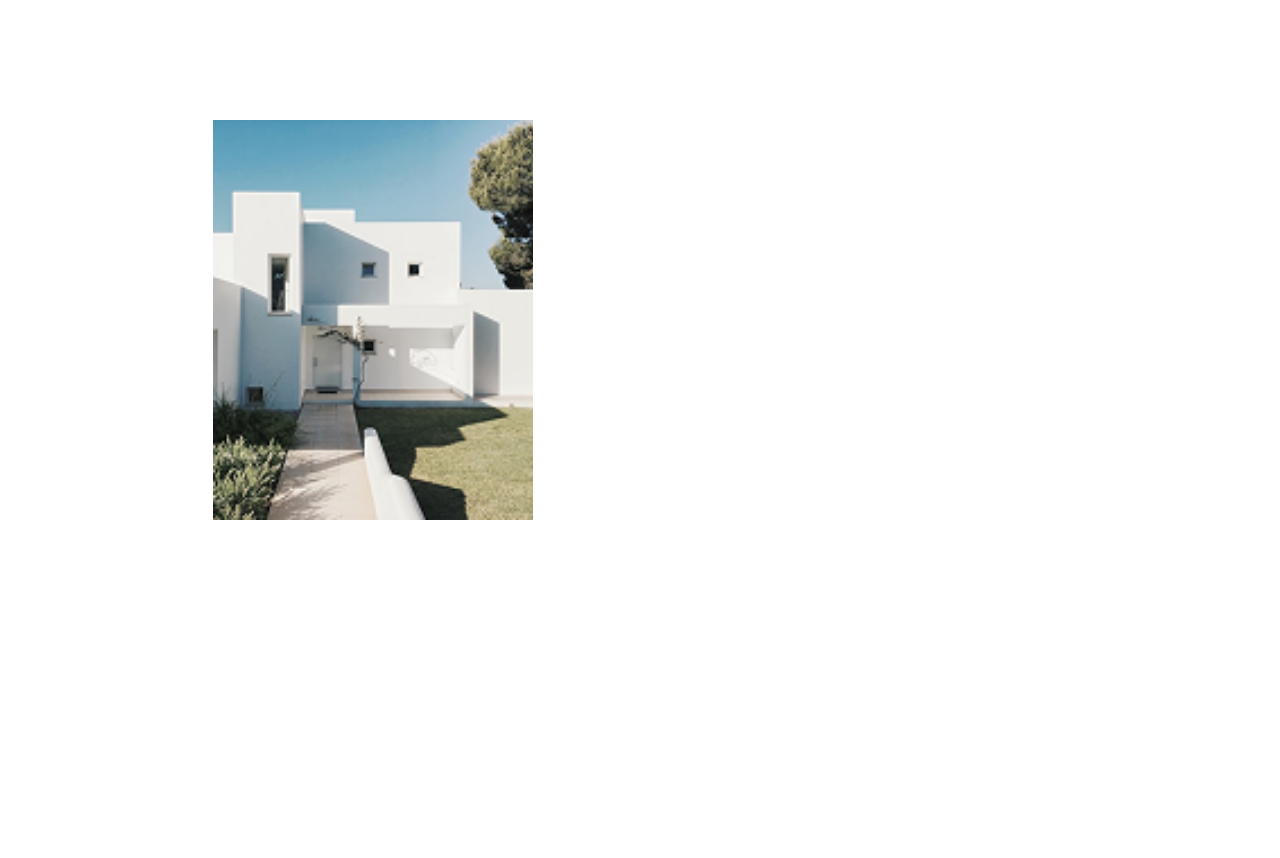
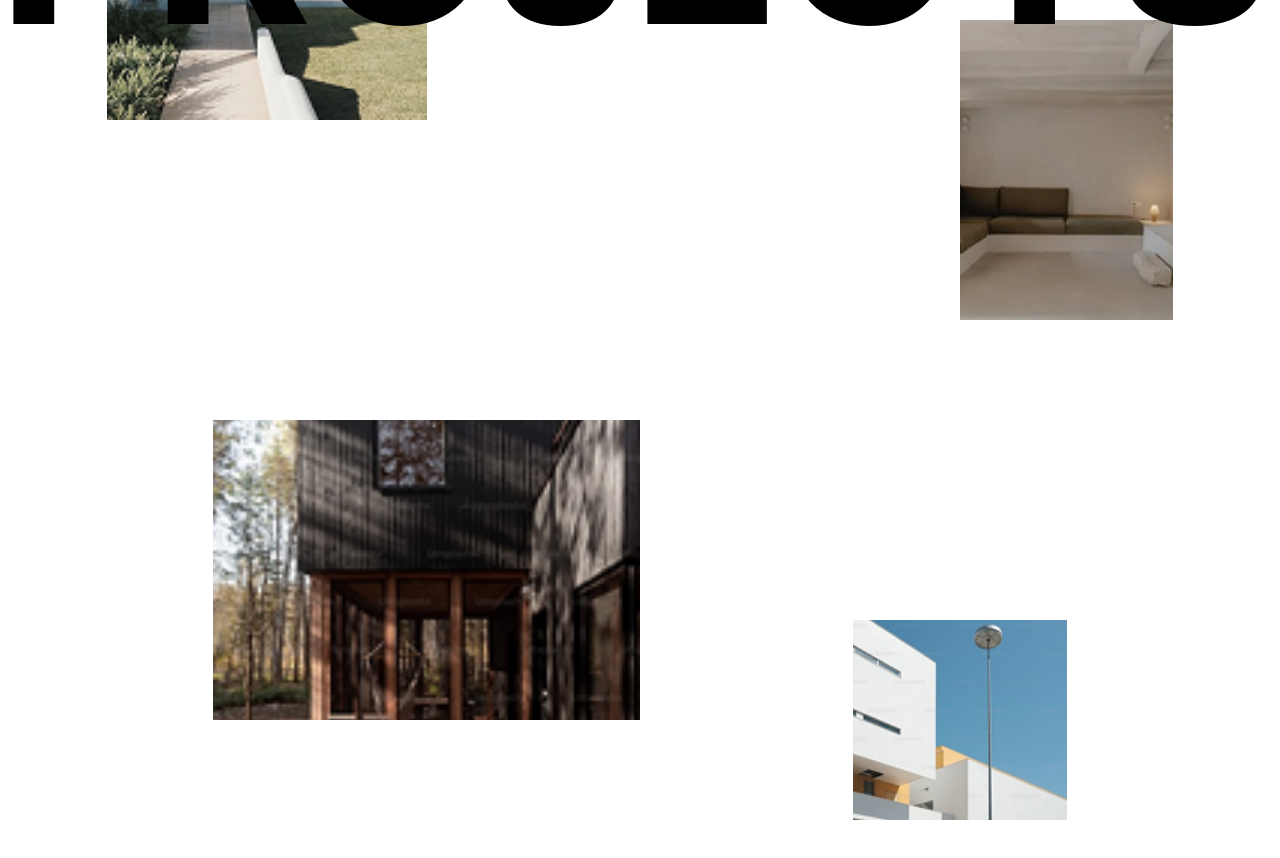
Before and after one commit to ccadran/tekture, a Nuxt app: page / in a window 1280 px wide. Shown: the part 4580-5438 px from the top of the page. Built offline with nearby package versions, Linux system fonts and the light colour scheme.

Commit message:
feat(introProjects): add & place images + add paralax

```diff
--- a/components/home/Manifest.vue
+++ b/components/home/Manifest.vue
@@ -64,6 +64,7 @@ onMounted(() => {
 .manifest {
   height: 300vh;
   position: relative;
+  margin-bottom: 50vh;
   > .manifest-container {
     height: 100vh;
     width: 100vw;
--- a/components/home/ProjectsIntro.vue
+++ b/components/home/ProjectsIntro.vue
@@ -3,13 +3,14 @@ import gsap from 'gsap'
 import SplitType from 'split-type'
 import ScrollTrigger from 'gsap/ScrollTrigger'
 gsap.registerPlugin(ScrollTrigger)
+let images: HTMLElement[] = []
 
 onMounted(() => {
   const splitProjectsText = new SplitType('.projects-intro-content .inner', { types: 'chars' })
 
   const introProjectsTl = gsap.timeline({
     scrollTrigger: {
-      trigger: '.projects-intro',
+      trigger: '.projects-intro-images',
       start: 'top top',
       end: 'bottom bottom+=10%',
       scrub: 0.6,
@@ -20,20 +21,22 @@ onMounted(() => {
   gsap.set(splitProjectsText.chars, { y: '100%' })
 
   introProjectsTl.to(splitProjectsText.chars, { y: 0, stagger: 1 })
+  images = gsap.utils.toArray('.grid-image')
 
-  console.log(splitProjectsText)
-
-  gsap.utils.toArray('.grid-image').forEach((el: any, i: any) => {
-    gsap.to(el, {
-      y: i % 2 === 0 ? '-5vw' : '5vw',
-      ease: 'none',
-      scrollTrigger: {
-        trigger: el,
-        start: 'top bottom',
-        end: 'bottom top',
-        scrub: true,
-      },
-    })
+  ScrollTrigger.create({
+    trigger: '.projects-intro',
+    start: 'top bottom',
+    end: 'bottom top',
+    scrub: true,
+    onUpdate: (self) => {
+      const progress = self.progress
+      images.forEach((el: HTMLElement, i: number) => {
+        const direction = i % 2 === 0 ? -25 : 10
+        gsap.set(el, {
+          y: `${progress * direction}vw`,
+        })
+      })
+    },
   })
 })
 </script>
@@ -54,6 +57,15 @@ onMounted(() => {
         <div class="grid-image" data-image="3">
           <img class="inner" src="/images/3.png" alt="" />
         </div>
+        <div class="grid-image" data-image="4">
+          <img class="inner" src="/images/4.png" alt="" />
+        </div>
+        <div class="grid-image" data-image="5">
+          <img class="inner" src="/images/2.png" alt="" />
+        </div>
+        <div class="grid-image" data-image="6">
+          <img class="inner" src="/images/1.png" alt="" />
+        </div>
       </div>
     </div>
   </section>
@@ -70,6 +82,7 @@ onMounted(() => {
     display: flex;
     align-items: end;
     top: 0;
+    z-index: 1;
     > .inner {
       font-size: 18.5vw;
       font-weight: 800;
@@ -78,6 +91,8 @@ onMounted(() => {
   > .projects-intro-images {
     width: 100%;
     height: 100%;
+    position: absolute;
+    top: 0;
     > .grid-images {
       display: grid;
       grid-template-columns: repeat(12, 1fr);
@@ -96,12 +111,24 @@ onMounted(() => {
           grid-row: 1/4;
         }
         &[data-image='2'] {
-          grid-column: 6/12;
+          grid-column: 7/12;
           grid-row: 3/6;
         }
         &[data-image='3'] {
-          grid-column: 3/6;
+          grid-column: 2/5;
           grid-row: 8/12;
+        }
+        &[data-image='4'] {
+          grid-column: 10/12;
+          grid-row: 11/14;
+        }
+        &[data-image='5'] {
+          grid-column: 3/7;
+          grid-row: 15/18;
+        }
+        &[data-image='6'] {
+          grid-column: 9/11;
+          grid-row: 17/19;
         }
       }
     }
```
